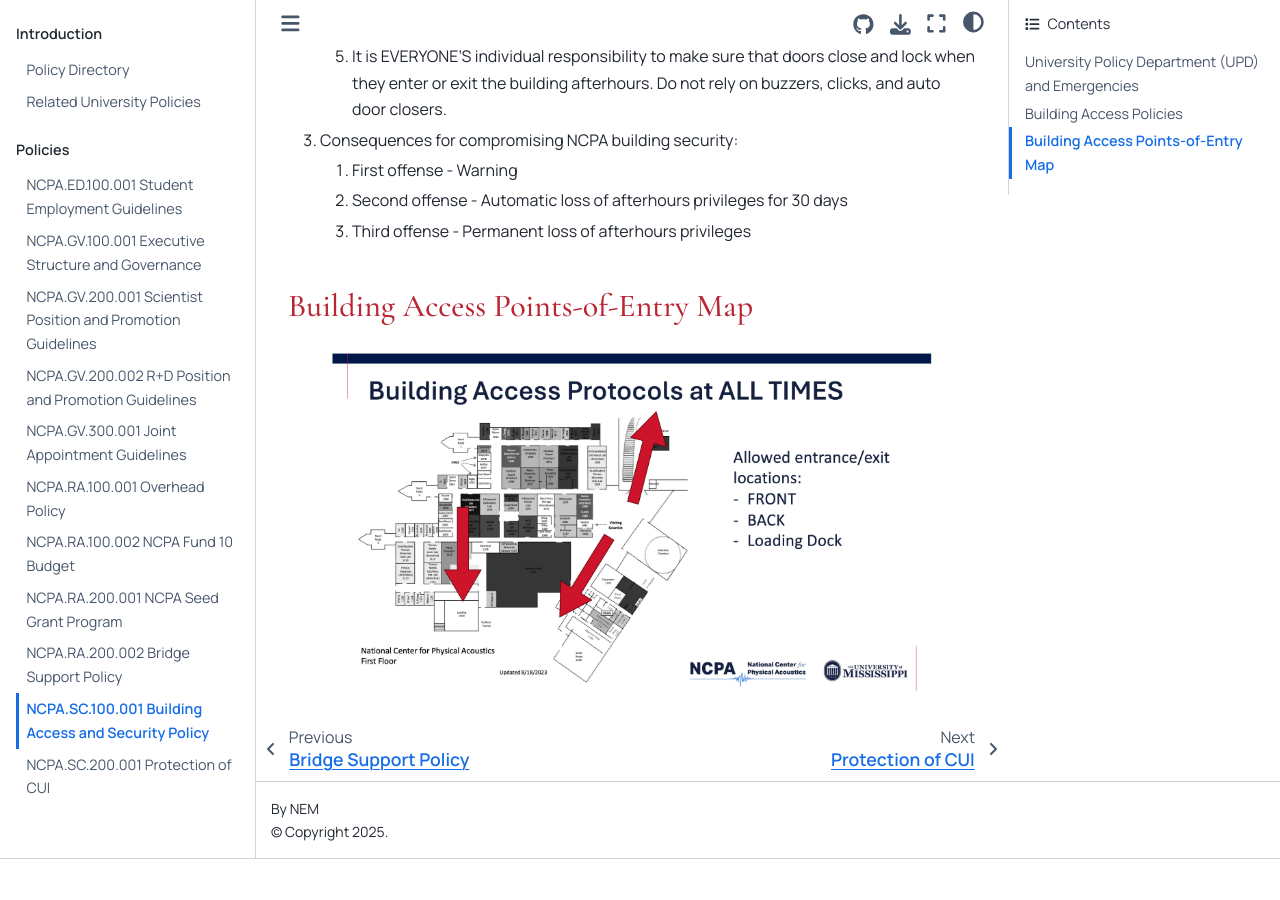
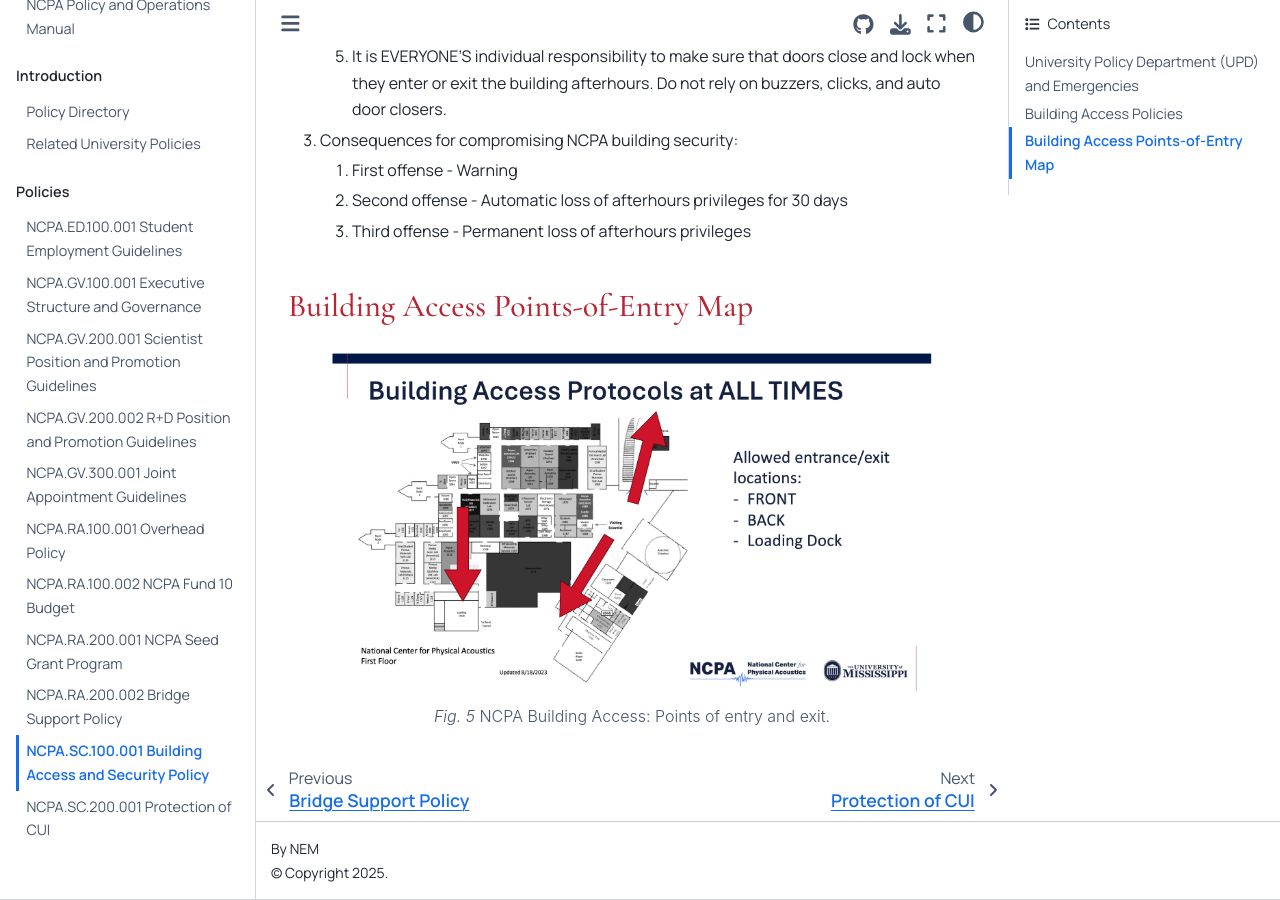
Before and after one commit to docNathanM/ncpa-policies, a Jupyter Book: the page built from book/policyfiles/NCPA.SC.100.001_active_2018-08-30_buildingAccessProtocols.md, in a window 1280 px wide and 900 px high, scrolled down 1072 px. Built offline with Jupyter Book 1.0.4 settings and Sphinx 7.4.7 and the Sphinx Book theme 1.1.4, drawn with Linux system fonts in a browser that asks for light colours; before the commit the page ends 1931 px from its top, so only the background shows below that.

Commit message:
Fix figure reference in NCPA.SC.100.001_active_2018-08-30_buildingAccessProtocols.md

````diff
--- a/book/policyfiles/NCPA.SC.100.001_active_2018-08-30_buildingAccessProtocols.md
+++ b/book/policyfiles/NCPA.SC.100.001_active_2018-08-30_buildingAccessProtocols.md
@@ -54,4 +54,6 @@
 :alt: Buiiding Access Points
 :width: 90%
 :align: center
+
+NCPA Building Access: Points of entry and exit.
 ```
````
